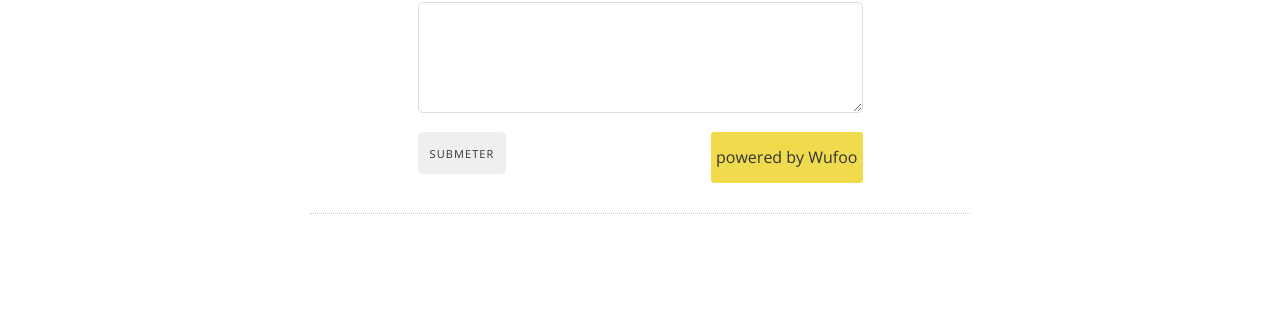
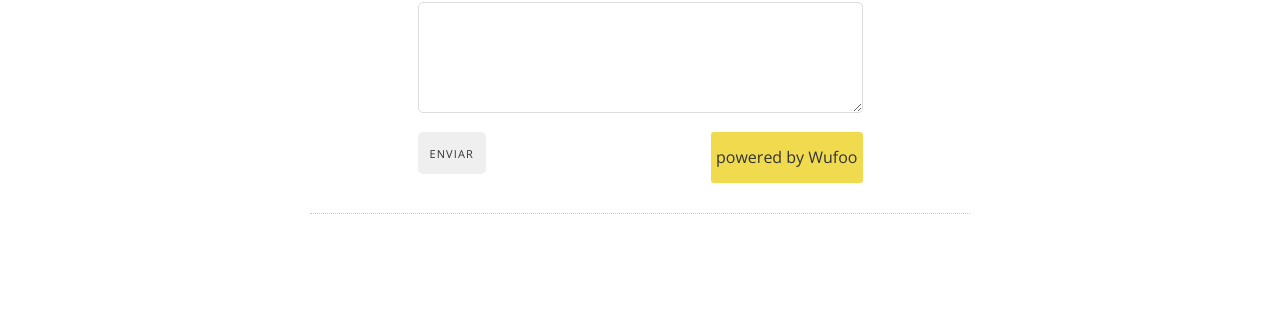
Before and after one commit to almirfilho/zofe, a Jekyll site: the page built from contato/index.html, in a window 1280 px wide. Shown: the part 629-951 px from the top of the page. Built offline with Jekyll 4.4.1, drawn with Linux system fonts in a browser that asks for light colours; Markdown is read by kramdown in place of the engine named in the settings.

Commit message:
Trocando "Submeter" por "Enviar".

```diff
--- a/_includes/nav.html
+++ b/_includes/nav.html
@@ -3,6 +3,7 @@
     <a href="#nav-mobile" id="mobile-menu-btn">Menu</a>
     <nav id="site-nav">
       <div class="menu">
+
         <ul>
           <li class="page_item"><a href="/" title="Home">Home</a></li>
           <li class="page_item"><a href="/contato" title="Contato">Contato</a></li>
@@ -18,7 +19,8 @@
             </div>
           </li>
         </ul>
-      </div>
+
+      </div><!-- end .menu -->
     </nav><!-- end #site-nav -->
   </div><!-- end #site-nav-container -->
 </div><!-- end #site-nav-wrap -->
--- a/contato/index.html
+++ b/contato/index.html
@@ -33,7 +33,7 @@ layout: default
           <textarea id="Field6" name="Field6" class="field textarea medium" spellcheck="true" rows="10" cols="50" tabindex="3" required></textarea>
         </li>
         <li class="buttons">
-          <input id="saveForm" name="saveForm" class="btTxt submit" type="submit" value="Submeter" />
+          <input id="saveForm" name="saveForm" class="btTxt submit" type="submit" value="Enviar" />
           <a href="http://wufoo.com/form-builder/" title="Powered by Wufoo">powered by Wufoo</a>
         </li>
         <li class="hide">
```
